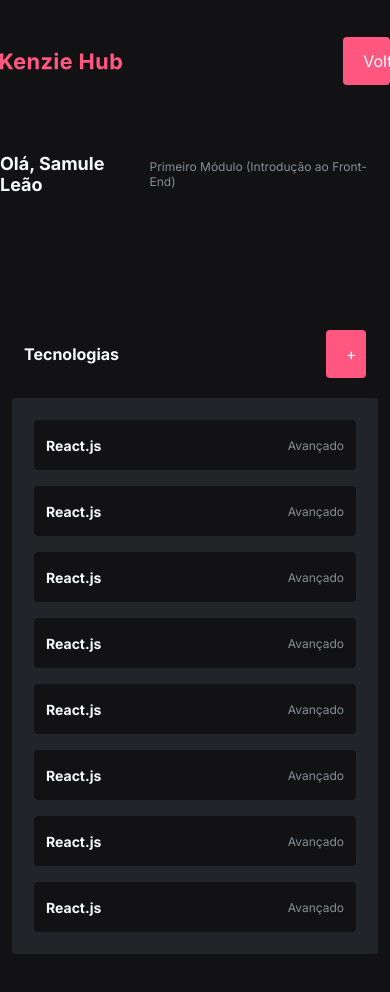
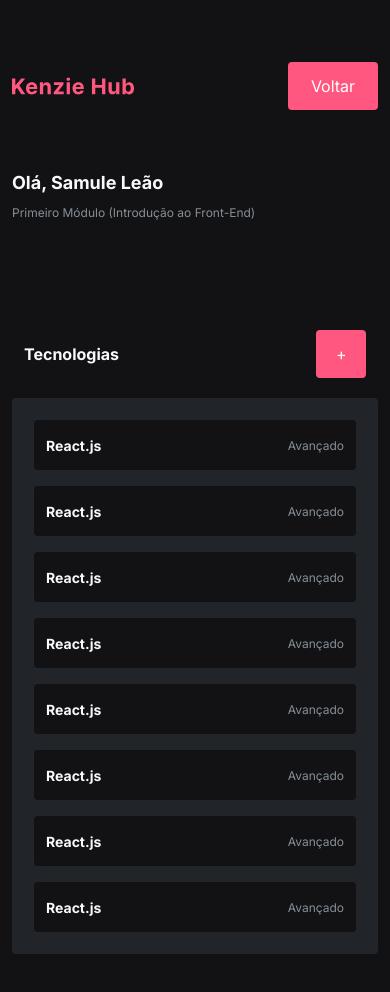
Before and after one commit to Kenzie-Academy-Brasil-Developers/react-entrega-s2-kenzie-hub-nehamamandelbaum, a React (Create React App) app in the folder kenzie-hub/: page / in a window 390 px wide. Shown: the top 992 px of the page. Built offline with nearby package versions, Linux system fonts and the light colour scheme.

Commit message:
fix: fixing responsive design in home page

```diff
--- a/kenzie-hub/src/pages/Home/styles.js
+++ b/kenzie-hub/src/pages/Home/styles.js
@@ -7,6 +7,7 @@ export const NavBar = styled.nav`
   justify-content: center;
   align-items: flex-end;
   padding-bottom: 25px;
+  padding: 0px 12px;
 
   div {
     width: 100%;
@@ -15,7 +16,7 @@ export const NavBar = styled.nav`
     display: flex;
     justify-content: space-between;
     button {
-      width: 12%;
+      width: 90px;
     }
   }
 `;
@@ -28,6 +29,7 @@ export const Header = styled.header`
   align-items: flex-end;
   padding-bottom: 25px;
   color: var(--grey-0);
+  padding: 0px 12px;
 
   div {
     width: 100%;
@@ -36,6 +38,8 @@ export const Header = styled.header`
     display: flex;
     justify-content: space-between;
     align-items: center;
+    flex-wrap: wrap;
+    gap: 12px;
     h1 {
       font-size: 18px;
     }
@@ -68,7 +72,7 @@ export const TitleContainer = styled.div`
   align-items: center;
 
   button {
-    width: 10%;
+    width: 50px;
   }
   h2 {
     font-size: 16px;
```
